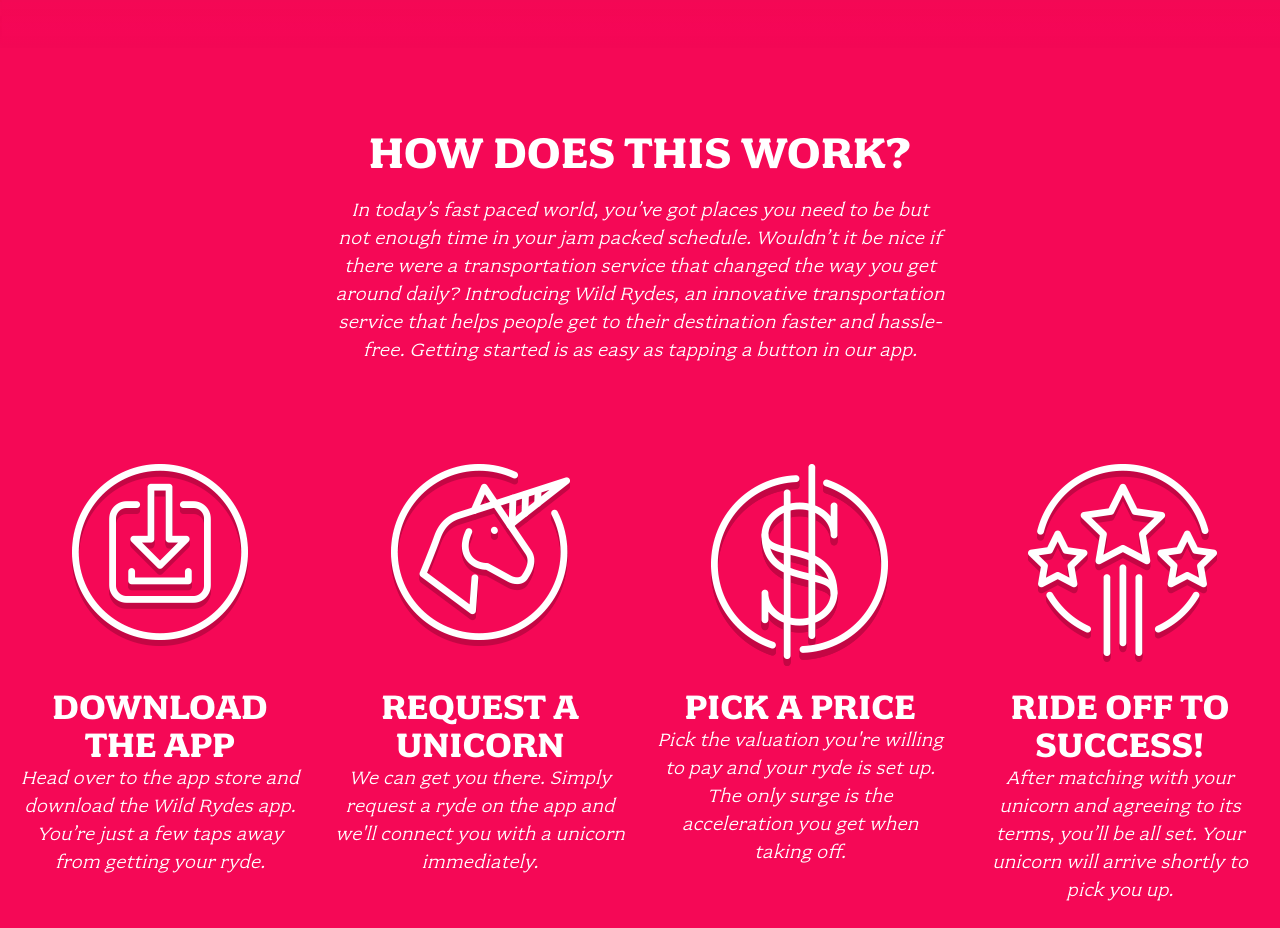
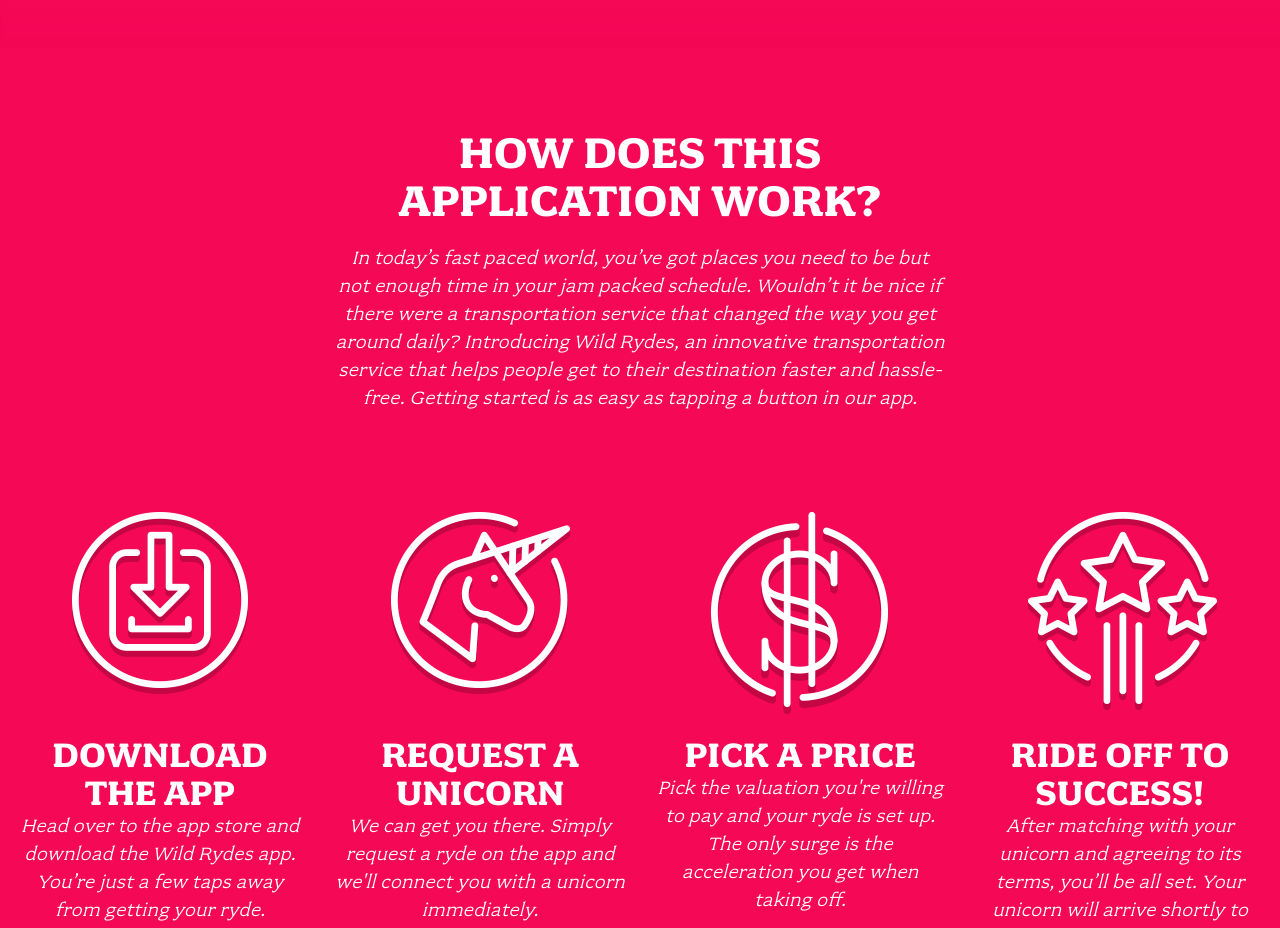
Before and after one commit to joshiatharv1/wildrydes-site, a plain HTML site: page index.html in a window 1280 px wide. Shown: the part 900-1828 px from the top of the page. Drawn offline with Linux system fonts and the light colour scheme.

Commit message:
Update index.html For Testing CI/CD in Amplify

```diff
--- a/index.html
+++ b/index.html
@@ -30,7 +30,7 @@
 
   <section class="home-about">
     <div class="row column large-9 xlarge-6 xxlarge-4">
-      <h2 class="section-title">How Does This Work?</h2>
+      <h2 class="section-title">How Does This Application Work?</h2>
       <p class="content">
         In today’s fast paced world, you’ve got places you need to be but not enough time in your jam packed schedule. Wouldn’t it be nice if there were a transportation service that changed the way you get around daily? Introducing Wild Rydes, an innovative transportation service that helps people get to their destination faster and hassle-free. Getting started is as easy as tapping a button in our app.
       </p>
```
